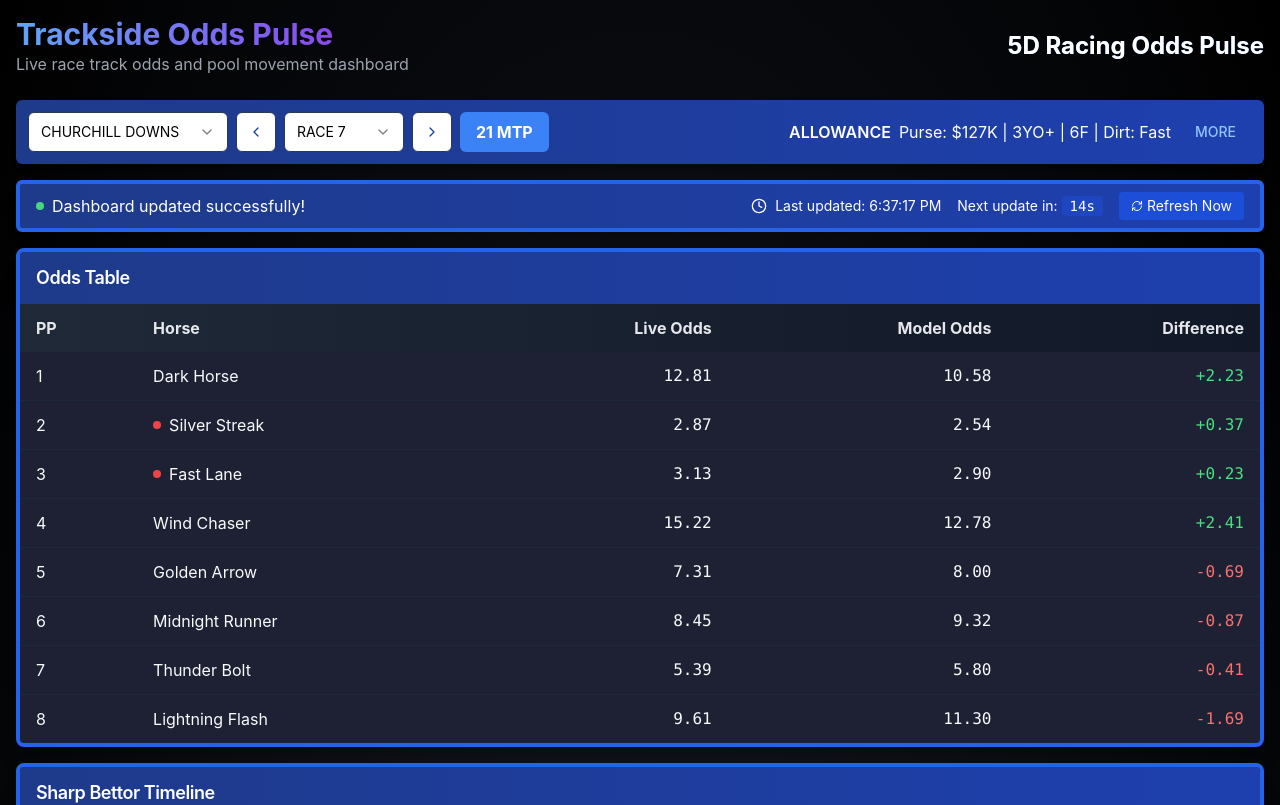
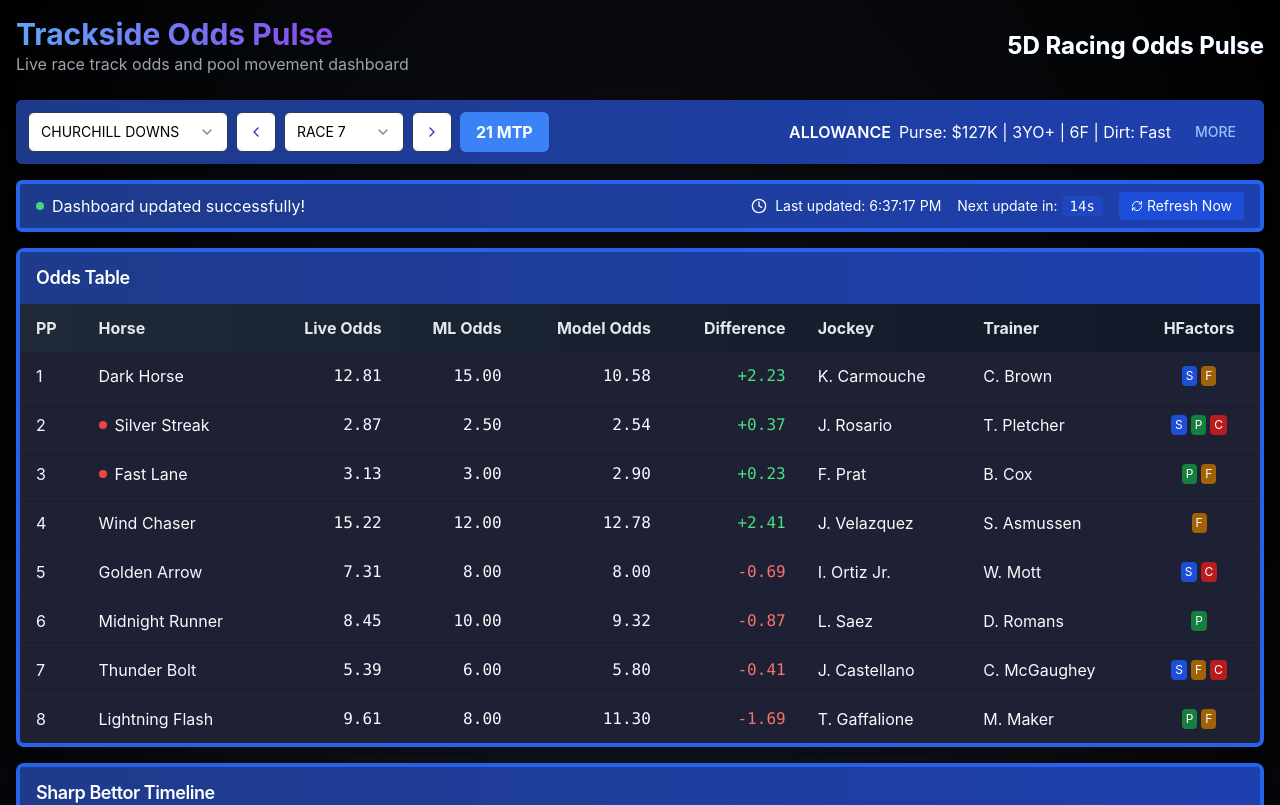
Before and after one commit to spotcircuit/sharpspike, a React (Vite) app: page / in a window 1280 px wide. Shown: the top 805 px of the page. Built offline with nearby package versions, Linux system fonts and the light colour scheme.

Commit message:
Add ML odds, training, and jockey info
Add ML odds, training, and jockey information to the odds table.

```diff
--- a/src/components/OddsTable.tsx
+++ b/src/components/OddsTable.tsx
@@ -17,14 +17,19 @@ const OddsTable: React.FC<OddsTableProps> = ({ horses, highlightUpdates = false
       </CardHeader>
 
       <CardContent className="p-0">
+        <div className="overflow-x-auto">
           <table className="w-full">
             <thead>
               <tr className="bg-gradient-to-r from-gray-800 to-gray-900 text-gray-200">
                 <th className="px-4 py-3 text-left">PP</th>
                 <th className="px-4 py-3 text-left">Horse</th>
                 <th className="px-4 py-3 text-right">Live Odds</th>
+                <th className="px-4 py-3 text-right">ML Odds</th>
                 <th className="px-4 py-3 text-right">Model Odds</th>
                 <th className="px-4 py-3 text-right">Difference</th>
+                <th className="px-4 py-3 text-left">Jockey</th>
+                <th className="px-4 py-3 text-left">Trainer</th>
+                <th className="px-4 py-3 text-center">HFactors</th>
               </tr>
             </thead>
             <tbody className="divide-y divide-gray-800">
@@ -44,15 +49,39 @@ const OddsTable: React.FC<OddsTableProps> = ({ horses, highlightUpdates = false
                     {formatOdds(horse.liveOdds)}
                   </td>
                   <td className="px-4 py-3 text-right font-mono">
+                    {formatOdds(horse.mlOdds || 0)}
+                  </td>
+                  <td className="px-4 py-3 text-right font-mono">
                     {formatOdds(horse.modelOdds)}
                   </td>
                   <td className={`px-4 py-3 text-right font-mono ${getChangeClass(horse.difference)}`}>
                     {formatDifference(horse.difference)}
                   </td>
+                  <td className="px-4 py-3 text-left">
+                    {horse.jockey || 'N/A'}
+                  </td>
+                  <td className="px-4 py-3 text-left">
+                    {horse.trainer || 'N/A'}
+                  </td>
+                  <td className="px-4 py-3 text-center">
+                    <div className="flex items-center justify-center space-x-1">
+                      {horse.hFactors ? (
+                        <>
+                          {horse.hFactors.speed && <span className="px-1 py-0.5 text-xs bg-blue-700 text-white rounded">S</span>}
+                          {horse.hFactors.pace && <span className="px-1 py-0.5 text-xs bg-green-700 text-white rounded">P</span>}
+                          {horse.hFactors.form && <span className="px-1 py-0.5 text-xs bg-yellow-700 text-white rounded">F</span>}
+                          {horse.hFactors.class && <span className="px-1 py-0.5 text-xs bg-red-700 text-white rounded">C</span>}
+                        </>
+                      ) : (
+                        <span className="text-gray-500">-</span>
+                      )}
+                    </div>
+                  </td>
                 </tr>
               ))}
             </tbody>
           </table>
+        </div>
       </CardContent>
     </Card>
   );
--- a/src/utils/mockData.ts
+++ b/src/utils/mockData.ts
@@ -6,8 +6,17 @@ export interface Horse {
   name: string;
   isFavorite?: boolean;
   liveOdds: number;
+  mlOdds?: number;
   modelOdds: number;
   difference: number;
+  jockey?: string;
+  trainer?: string;
+  hFactors?: {
+    speed?: boolean;
+    pace?: boolean;
+    form?: boolean;
+    class?: boolean;
+  };
 }
 
 export interface PoolData {
@@ -99,14 +108,110 @@ export interface HorseComment {
 // Generate mock horse data
 const generateHorses = (): Horse[] => {
   const horses = [
-    { id: 1, pp: 1, name: 'Dark Horse', liveOdds: 12.81, modelOdds: 10.58, difference: 2.23, isFavorite: false },
-    { id: 2, pp: 2, name: 'Silver Streak', liveOdds: 2.87, modelOdds: 2.54, difference: 0.37, isFavorite: true },
-    { id: 3, pp: 3, name: 'Fast Lane', liveOdds: 3.13, modelOdds: 2.90, difference: 0.23, isFavorite: true },
-    { id: 4, pp: 4, name: 'Wind Chaser', liveOdds: 15.22, modelOdds: 12.78, difference: 2.41, isFavorite: false },
-    { id: 5, pp: 5, name: 'Golden Arrow', liveOdds: 7.31, modelOdds: 8.00, difference: -0.69, isFavorite: false },
-    { id: 6, pp: 6, name: 'Midnight Runner', liveOdds: 8.45, modelOdds: 9.32, difference: -0.87, isFavorite: false },
-    { id: 7, pp: 7, name: 'Thunder Bolt', liveOdds: 5.39, modelOdds: 5.80, difference: -0.41, isFavorite: false },
-    { id: 8, pp: 8, name: 'Lightning Flash', liveOdds: 9.61, modelOdds: 11.30, difference: -1.69, isFavorite: false },
+    {
+      id: 1,
+      pp: 1,
+      name: 'Dark Horse',
+      liveOdds: 12.81,
+      mlOdds: 15.00,
+      modelOdds: 10.58,
+      difference: 2.23,
+      isFavorite: false,
+      jockey: "K. Carmouche",
+      trainer: "C. Brown",
+      hFactors: { speed: true, form: true }
+    },
+    {
+      id: 2,
+      pp: 2,
+      name: 'Silver Streak',
+      liveOdds: 2.87,
+      mlOdds: 2.50,
+      modelOdds: 2.54,
+      difference: 0.37,
+      isFavorite: true,
+      jockey: "J. Rosario",
+      trainer: "T. Pletcher",
+      hFactors: { speed: true, pace: true, class: true }
+    },
+    {
+      id: 3,
+      pp: 3,
+      name: 'Fast Lane',
+      liveOdds: 3.13,
+      mlOdds: 3.00,
+      modelOdds: 2.90,
+      difference: 0.23,
+      isFavorite: true,
+      jockey: "F. Prat",
+      trainer: "B. Cox",
+      hFactors: { pace: true, form: true }
+    },
+    {
+      id: 4,
+      pp: 4,
+      name: 'Wind Chaser',
+      liveOdds: 15.22,
+      mlOdds: 12.00,
+      modelOdds: 12.78,
+      difference: 2.41,
+      isFavorite: false,
+      jockey: "J. Velazquez",
+      trainer: "S. Asmussen",
+      hFactors: { form: true }
+    },
+    {
+      id: 5,
+      pp: 5,
+      name: 'Golden Arrow',
+      liveOdds: 7.31,
+      mlOdds: 8.00,
+      modelOdds: 8.00,
+      difference: -0.69,
+      isFavorite: false,
+      jockey: "I. Ortiz Jr.",
+      trainer: "W. Mott",
+      hFactors: { speed: true, class: true }
+    },
+    {
+      id: 6,
+      pp: 6,
+      name: 'Midnight Runner',
+      liveOdds: 8.45,
+      mlOdds: 10.00,
+      modelOdds: 9.32,
+      difference: -0.87,
+      isFavorite: false,
+      jockey: "L. Saez",
+      trainer: "D. Romans",
+      hFactors: { pace: true }
+    },
+    {
+      id: 7,
+      pp: 7,
+      name: 'Thunder Bolt',
+      liveOdds: 5.39,
+      mlOdds: 6.00,
+      modelOdds: 5.80,
+      difference: -0.41,
+      isFavorite: false,
+      jockey: "J. Castellano",
+      trainer: "C. McGaughey",
+      hFactors: { speed: true, form: true, class: true }
+    },
+    {
+      id: 8,
+      pp: 8,
+      name: 'Lightning Flash',
+      liveOdds: 9.61,
+      mlOdds: 8.00,
+      modelOdds: 11.30,
+      difference: -1.69,
+      isFavorite: false,
+      jockey: "T. Gaffalione",
+      trainer: "M. Maker",
+      hFactors: { pace: true, form: true }
+    },
   ];
 
   return horses;
```
Lines whose indentation alone changed are shown as unchanged.
